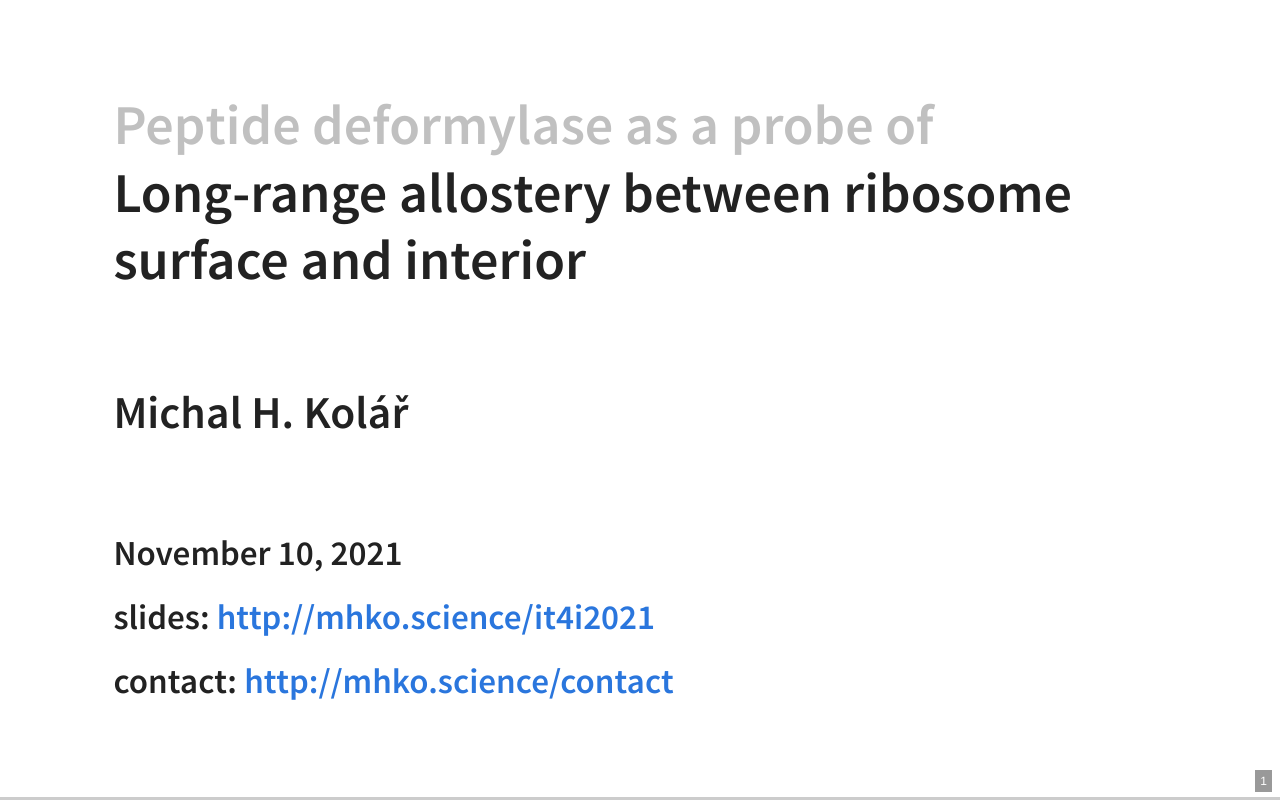
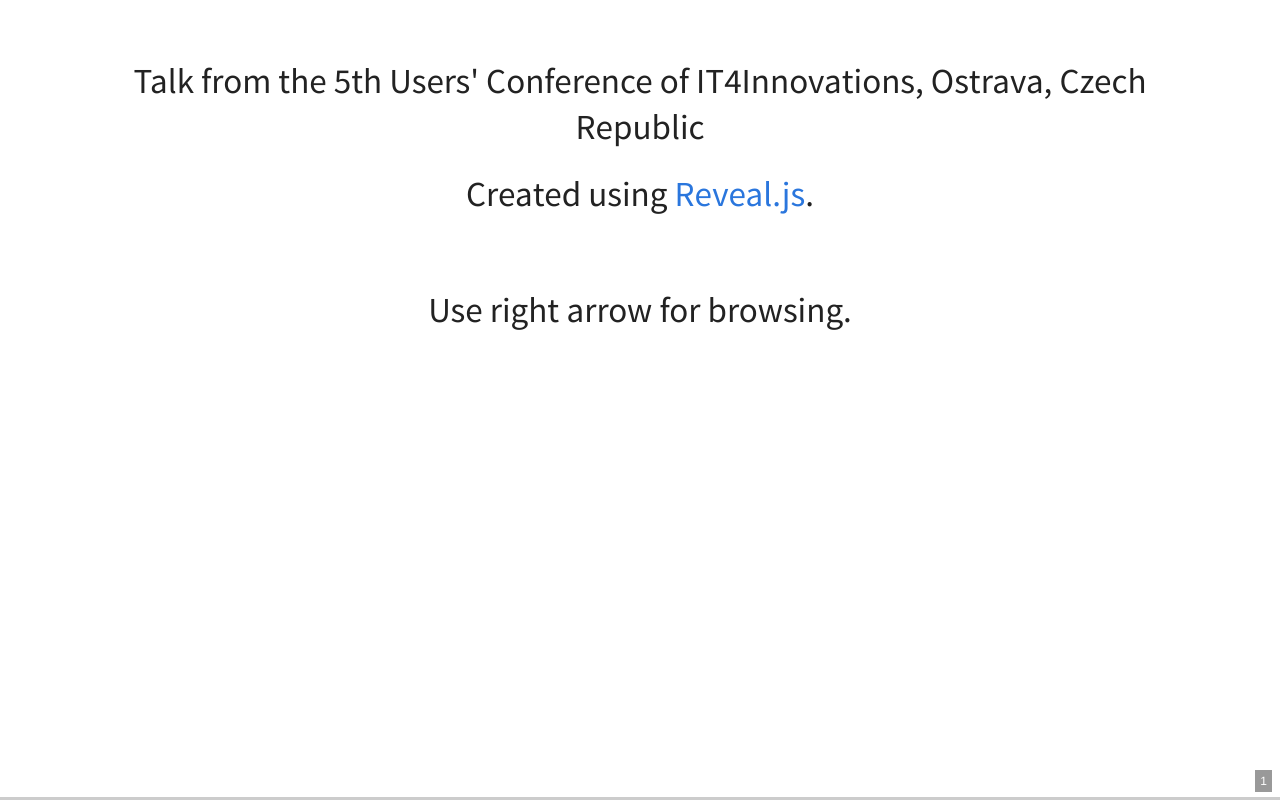
Before and after one commit to mhkoscience/it4i2021, a plain HTML site: page index.html in a window 1280 px wide. Drawn offline with Linux system fonts and the light colour scheme.

Commit message:
instruction slide

```diff
--- a/index.html
+++ b/index.html
@@ -21,6 +21,17 @@
 -->
 
 
+<section>
+    <p>
+        Talk from the 5th Users' Conference of IT4Innovations, Ostrava, Czech Republic
+    </p>
+    <p>
+        Created using <a href="https://revealjs.com" target="_blank">Reveal.js</a>.
+    </p>
+    <p style="margin-top: 2em">
+        Use right arrow for browsing.
+    </p>
+</section>
 
 
 <section style="text-align: left">
```
